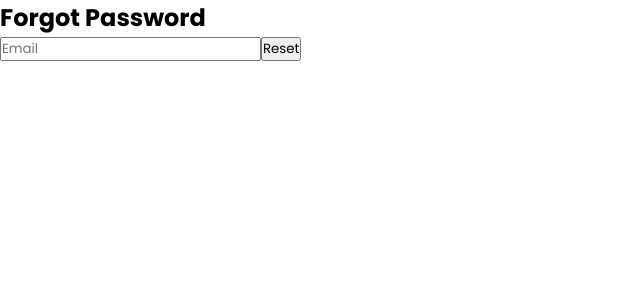
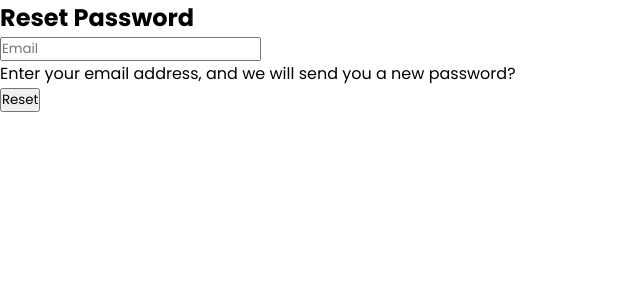
Before and after one commit to Fiifisapp/React_Hunter, a React (Create React App) app: page /forgot in a window 1280 px wide. Shown: the top 300 px of the page, without its empty margins (0-640 px from the left). Built offline with nearby package versions, Linux system fonts and the light colour scheme; no server answers.

Commit message:
refactored the reset page

```diff
--- a/src/components/ForgotPassword.js
+++ b/src/components/ForgotPassword.js
@@ -14,23 +14,30 @@ const ForgotPassword = () => {
         .then(() => {
           emailRef.current.value = "";
         })
-        .then(() =>
-          navigate("/auth")
-        )
+        .then(() => navigate("/auth"))
         .catch((err) => {
           return <p>{err.message}</p>;
         });
     }
   };
   return (
-    <div className="form">
-      <h2> Forgot Password </h2>
+    <>
+      <div className="banner">
+        <h2> Reset Password </h2>
+      </div>
 
-      <input placeholder="Email" type="email" ref={emailRef} />
-      <button type="submit" onClick={forgotPasswordHandler}>
-        Reset
-      </button>
-    </div>
+      <div className="reset-image">
+
+      </div>
+
+      <div className="reset-form">
+        <input placeholder="Email" type="email" ref={emailRef} className="reset-input"/>
+        <p className="reset-text">Enter your email address, and we will send you a new password?</p>
+        <button type="submit" onClick={forgotPasswordHandler} className="reset-button">
+          Reset
+        </button>
+      </div>
+    </>
   );
 };
 
```
Also changed, not shown: src/index.css (line endings or trailing spaces).
